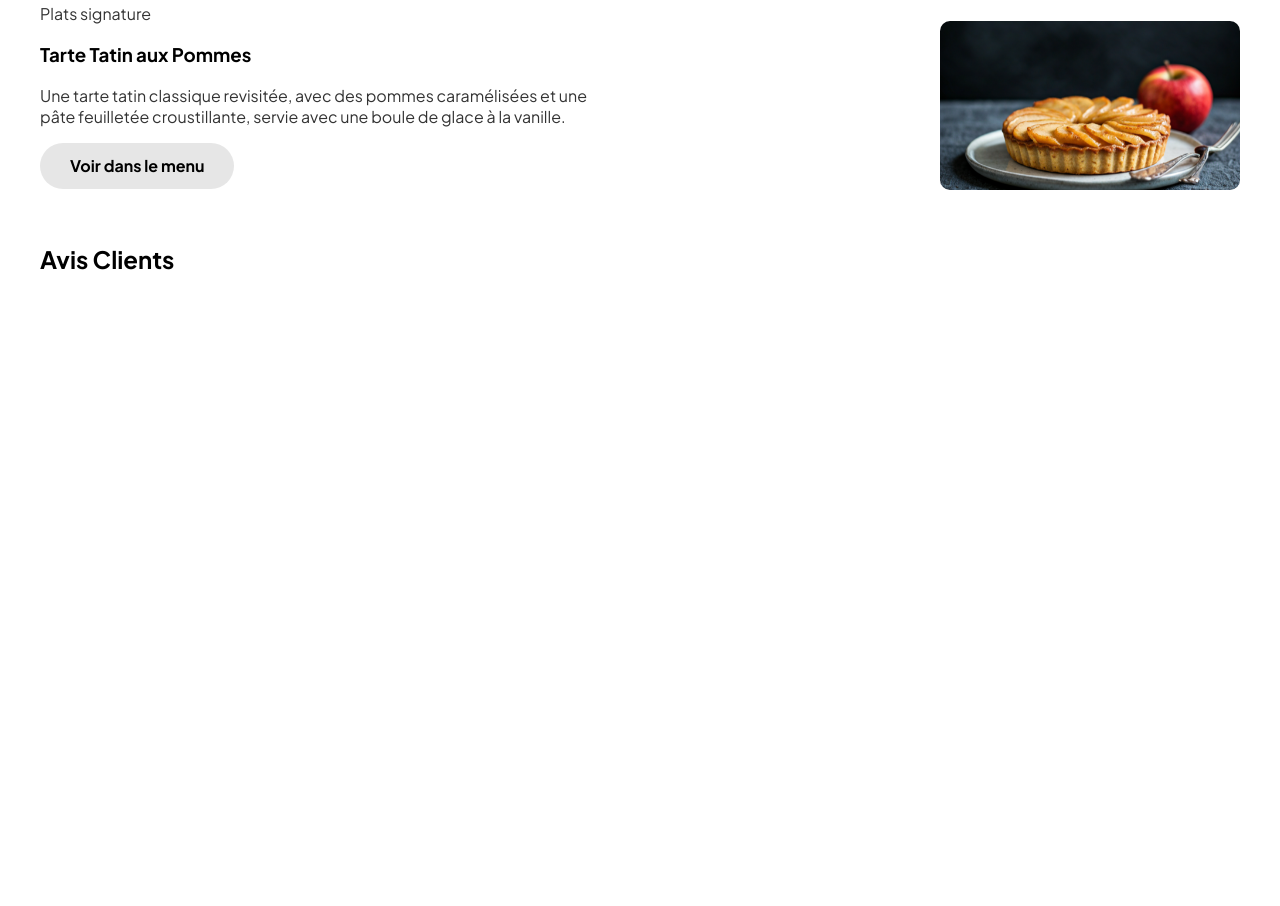
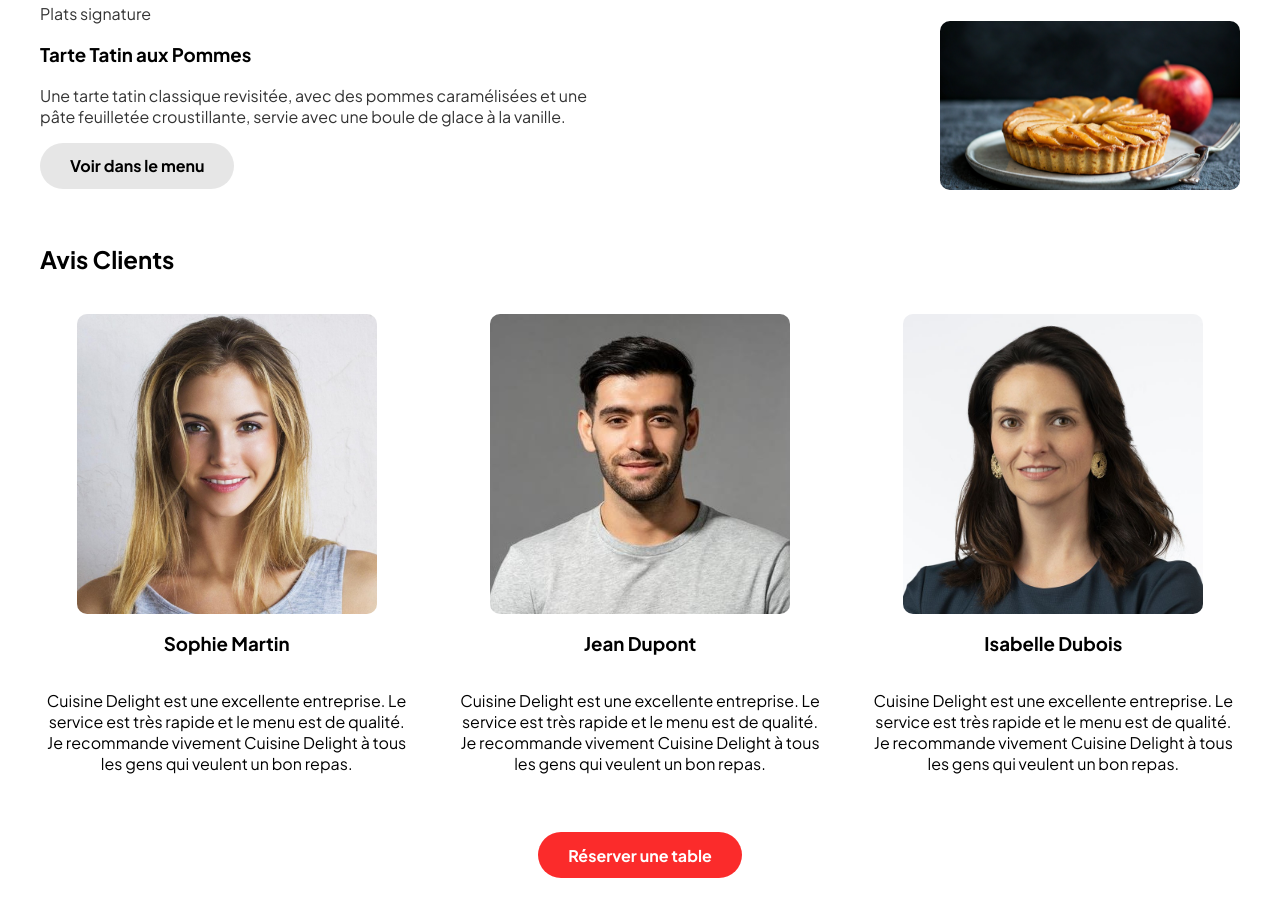
Before and after one commit to KoThek64/Site_Resto_Fictif, a website: page HTML/index.html in a window 1280 px wide. Shown: the part 1969-2875 px from the top of the page. Before the commit the page ends 2291 px from the top, so only its background shows below. Drawn offline with Linux system fonts and the light colour scheme; a web font is replaced by a local one.

Commit message:
Finalisation de la page d'acceuil avec l'ajout des avis client

```diff
--- a/HTML/index.html
+++ b/HTML/index.html
@@ -89,6 +89,28 @@
             </div>
         </div>
         <h2>Avis Clients</h2>
+        <div class="zone-avis">
+            <div class="Avis-client">
+                <img src="../images/Avis_1.jpg" alt="Avis 1">
+                <h3>Sophie Martin</h3>
+                <p class="Avis-texte">Cuisine Delight est une excellente entreprise. Le service est très rapide et le menu est de qualité. Je recommande vivement Cuisine Delight à tous les gens qui veulent un bon repas.</p>
+            </div>
+            <div class="Avis-client">
+                <img src="../images/Avis_2.jpg" alt="Avis 2">
+                <h3>Jean Dupont</h3>
+                <p class="Avis-texte">Cuisine Delight est une excellente entreprise. Le service est très rapide et le menu est de qualité. Je recommande vivement Cuisine Delight à tous les gens qui veulent un bon repas.</p>
+            </div>
+            <div class="Avis-client">
+                <img src="../images/Avis_3.jpg" alt="Avis 2">
+                <h3>Isabelle Dubois</h3>
+                <p class="Avis-texte">Cuisine Delight est une excellente entreprise. Le service est très rapide et le menu est de qualité. Je recommande vivement Cuisine Delight à tous les gens qui veulent un bon repas.</p>
+            </div>
+        </div>
+        <br>
+        <br>
+        <div class="conteneur-bouton">
+            <a href="reservation.html" class="btn-reservation">Réserver une table</a>
+        </div>
     </div>
 
 </main>
--- a/style.css
+++ b/style.css
@@ -253,3 +253,34 @@ nav ul li{
 .Plats{
     color: #333333;
 }
+
+.zone-avis {
+    display: flex;
+    justify-content: space-around;
+    align-items: center;
+    gap: 40px;
+    max-width: 1200px;
+    margin: auto;
+    padding-top: 20px;
+}
+
+.Avis-client {
+    flex: 1;
+    display: flex;
+    flex-direction: column;
+    align-items: center;
+}
+
+.Avis-client img{
+    max-width: 300px;
+    border-radius: 10px;
+}
+
+.Avis-client p {
+    text-align: center;
+}
+
+.conteneur-bouton {
+    display: flex;
+    justify-content: center;
+}
```
Also changed, not shown: images/Avis_1.jpg (added), images/Avis_2.jpg (added), images/Avis_3.jpg (added).
